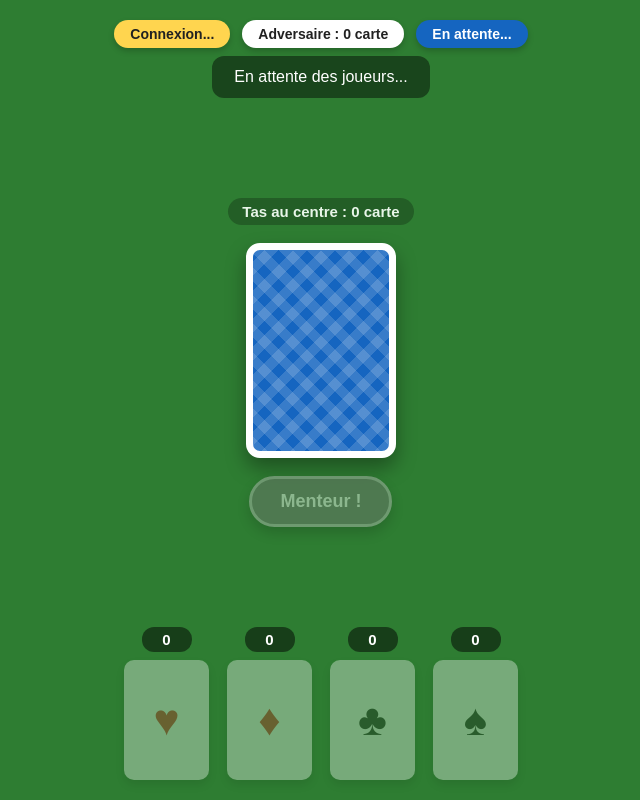
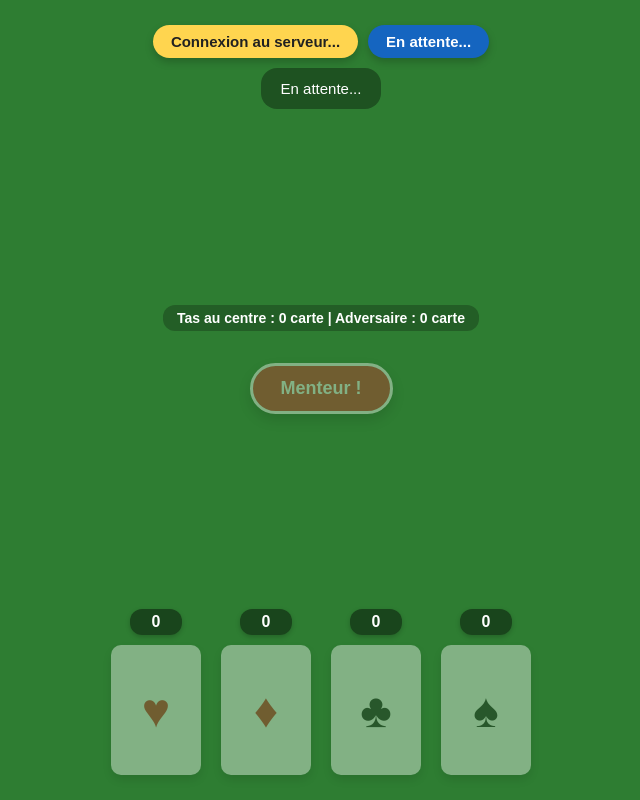
Before and after one commit to Rico-272/menteur_online, a FastAPI app: page / in a window 1280 px wide. Shown: the whole page, without its empty margins (319-959 px from the left). Run offline with FastAPI, Linux system fonts and the light colour scheme.

Commit message:
Update index.html

```diff
--- a/templates/index.html
+++ b/templates/index.html
@@ -2,7 +2,7 @@
 <html lang="fr">
 <head>
   <meta charset="UTF-8">
-  <title>Jeu du Menteur - Duel</title>
+  <title>Jeu du Menteur - 64 Cartes</title>
   <style>
     body {
       background-color: #2e7d32;
@@ -12,7 +12,7 @@
       align-items: center;
       min-height: 100vh;
       margin: 0;
-      padding: 20px;
+      padding: 25px 20px;
       box-sizing: border-box;
       font-family: Arial, sans-serif;
     }
@@ -29,73 +29,82 @@
       text-align: center;
       z-index: 100;
       padding: 20px;
+      box-sizing: border-box;
     }
 
-    #ecran-bloque h1 { color: #ef5350; }
+    #ecran-bloque h1 { color: #ef5350; margin-bottom: 10px; }
 
-    /* Barre supérieure d'informations */
     #en-tete {
       display: flex;
       flex-direction: column;
       align-items: center;
-      gap: 8px;
-      width: 100%;
-      max-width: 650px;
+      gap: 10px;
     }
 
     #ligne-badges {
       display: flex;
-      gap: 12px;
+      gap: 10px;
       flex-wrap: wrap;
       justify-content: center;
     }
 
-    .badge {
-      padding: 6px 16px;
+    #badge-role {
+      background-color: #ffd54f;
+      color: #212121;
+      font-weight: bold;
+      padding: 8px 18px;
       border-radius: 20px;
-      font-weight: bold;
-      font-size: 14px;
-      box-shadow: 0 3px 6px rgba(0,0,0,0.2);
+      font-size: 15px;
+      box-shadow: 0 4px 8px rgba(0,0,0,0.2);
     }
 
-    #badge-role { background-color: #ffd54f; color: #212121; }
-    #badge-adversaire { background-color: #ffffff; color: #212121; }
-    #badge-tour { background-color: #1565c0; color: #ffffff; }
-    #badge-tour.mon-tour { background-color: #ff6f00; color: #ffffff; }
+    #badge-tour {
+      background-color: #1565c0;
+      color: #ffffff;
+      font-weight: bold;
+      padding: 8px 18px;
+      border-radius: 20px;
+      font-size: 15px;
+      box-shadow: 0 4px 8px rgba(0,0,0,0.2);
+    }
 
-    #bandeau-annonce {
-      background-color: rgba(0, 0, 0, 0.45);
-      color: #fff;
-      padding: 10px 22px;
-      border-radius: 12px;
-      font-size: 16px;
+    #badge-tour.actif {
+      background-color: #ff6f00;
+    }
+
+    #info-action {
+      color: white;
+      background: rgba(0, 0, 0, 0.35);
+      padding: 10px 20px;
+      border-radius: 16px;
+      font-size: 15px;
       text-align: center;
       line-height: 1.4;
     }
 
-    /* Zone centrale : Tapis + Bouton Menteur */
     #zone-centrale {
       display: flex;
       flex-direction: column;
       align-items: center;
       justify-content: center;
-      gap: 18px;
+      gap: 16px;
       flex-grow: 1;
+      width: 100%;
     }
 
     #info-tas {
-      color: #e8f5e9;
+      color: white;
+      background: rgba(0, 0, 0, 0.25);
+      padding: 5px 14px;
+      border-radius: 12px;
+      font-size: 14px;
       font-weight: bold;
-      font-size: 15px;
-      background: rgba(0,0,0,0.25);
-      padding: 5px 14px;
-      border-radius: 15px;
     }
 
     .carte {
       display: none;
-      width: 150px;
-      height: 215px;
+      width: 160px;
+      height: 230px;
       background-color: #ffffff;
       border-radius: 14px;
       box-shadow: 0 10px 20px rgba(0, 0, 0, 0.35);
@@ -105,18 +114,18 @@
 
     .carte.visible {
       display: flex;
-      animation: poserCarte 0.3s cubic-bezier(0.175, 0.885, 0.32, 1.275);
+      animation: poserCarte 0.35s cubic-bezier(0.175, 0.885, 0.32, 1.275);
     }
 
     @keyframes poserCarte {
-      from { transform: translateY(25px) scale(1.12); opacity: 0; }
+      from { transform: translateY(30px) scale(1.15); opacity: 0; }
       to { transform: translateY(0) scale(1); opacity: 1; }
     }
 
     .rouge { color: #d32f2f; }
     .noir { color: #212121; }
 
-    .symbole { font-size: 85px; line-height: 1; user-select: none; }
+    .symbole { font-size: 90px; line-height: 1; user-select: none; }
     #carte-coeur .symbole::before { content: "♥"; }
     #carte-carreau .symbole::before { content: "♦"; }
     #carte-trefle .symbole::before { content: "♣"; }
@@ -136,7 +145,6 @@
       );
     }
 
-    /* Bouton Menteur & Rejouer */
     #btn-menteur {
       background-color: #d32f2f;
       color: white;
@@ -146,19 +154,17 @@
       font-weight: bold;
       border-radius: 30px;
       cursor: pointer;
-      box-shadow: 0 6px 14px rgba(0,0,0,0.35);
-      transition: transform 0.15s ease, background-color 0.15s ease;
+      box-shadow: 0 6px 14px rgba(0, 0, 0, 0.3);
+      transition: transform 0.2s ease, opacity 0.2s ease;
     }
 
     #btn-menteur:hover:not(:disabled) {
+      transform: scale(1.06);
       background-color: #b71c1c;
-      transform: scale(1.06);
     }
 
     #btn-menteur:disabled {
-      background-color: #757575;
-      border-color: #bdbdbd;
-      opacity: 0.45;
+      opacity: 0.4;
       cursor: not-allowed;
     }
 
@@ -167,18 +173,16 @@
       background-color: #ffd54f;
       color: #212121;
       border: none;
-      padding: 12px 26px;
-      font-size: 17px;
+      padding: 12px 24px;
+      font-size: 16px;
       font-weight: bold;
       border-radius: 25px;
       cursor: pointer;
-      box-shadow: 0 5px 12px rgba(0,0,0,0.3);
     }
 
-    /* Main du joueur en bas */
     #main-joueur {
       display: flex;
-      gap: 18px;
+      gap: 20px;
       justify-content: center;
       flex-wrap: wrap;
     }
@@ -187,23 +191,24 @@
       display: flex;
       flex-direction: column;
       align-items: center;
-      gap: 8px;
+      gap: 10px;
     }
 
     .compteur-carte {
-      background-color: rgba(0, 0, 0, 0.5);
+      background-color: rgba(0, 0, 0, 0.45);
       color: #ffffff;
       font-weight: bold;
-      font-size: 15px;
+      font-size: 16px;
       padding: 4px 14px;
       border-radius: 12px;
-      min-width: 22px;
+      min-width: 24px;
       text-align: center;
+      box-shadow: 0 2px 5px rgba(0,0,0,0.2);
     }
 
     .bouton-carte {
-      width: 85px;
-      height: 120px;
+      width: 90px;
+      height: 130px;
       background-color: #ffffff;
       border: none;
       border-radius: 10px;
@@ -211,17 +216,18 @@
       display: flex;
       justify-content: center;
       align-items: center;
-      font-size: 44px;
+      font-size: 48px;
       cursor: pointer;
-      transition: transform 0.2s ease, opacity 0.2s ease;
+      transition: transform 0.2s ease, box-shadow 0.2s ease, opacity 0.2s ease;
     }
 
     .bouton-carte:hover:not(:disabled) {
-      transform: translateY(-10px);
+      transform: translateY(-12px);
+      box-shadow: 0 12px 18px rgba(0, 0, 0, 0.35);
     }
 
     .bouton-carte:disabled {
-      opacity: 0.35;
+      opacity: 0.4;
       cursor: not-allowed;
     }
   </style>
@@ -231,35 +237,32 @@
   <div id="ecran-bloque">
     <h1>Accès bloqué</h1>
     <p id="texte-blocage">La salle est pleine (2/2 joueurs connectés).</p>
+    <p style="font-size: 14px; color: #aaa;">Veuillez patienter qu'un joueur quitte la partie puis rechargez la page.</p>
   </div>
 
-  <!-- En-tête -->
   <div id="en-tete">
     <div id="ligne-badges">
-      <span id="badge-role" class="badge">Connexion...</span>
-      <span id="badge-adversaire" class="badge">Adversaire : 0 carte</span>
-      <span id="badge-tour" class="badge">En attente...</span>
+      <div id="badge-role">Connexion au serveur...</div>
+      <div id="badge-tour">En attente...</div>
     </div>
-    <div id="bandeau-annonce">En attente des joueurs...</div>
+    <div id="info-action">En attente...</div>
   </div>
 
-  <!-- Centre du tapis -->
   <div id="zone-centrale">
-    <div id="info-tas">Tas au centre : 0 carte</div>
+    <div id="info-tas">Tas au centre : 0 carte | Adversaire : 0 carte</div>
 
     <div id="tapis-de-jeu">
       <div id="carte-coeur" class="carte rouge"><div class="symbole"></div></div>
       <div id="carte-carreau" class="carte rouge"><div class="symbole"></div></div>
       <div id="carte-trefle" class="carte noir"><div class="symbole"></div></div>
       <div id="carte-pique" class="carte noir"><div class="symbole"></div></div>
-      <div id="carte-dos" class="carte visible"></div>
+      <div id="carte-dos" class="carte"></div>
     </div>
 
     <button id="btn-menteur" onclick="crierMenteur()" disabled>Menteur !</button>
     <button id="btn-rejouer" onclick="relancerPartie()">Rejouer une partie</button>
   </div>
 
-  <!-- Main du joueur -->
   <div id="main-joueur">
     <div class="emplacement-carte">
       <span id="compte-coeur" class="compteur-carte">0</span>
@@ -286,12 +289,32 @@
     const protocole = window.location.protocol === "https:" ? "wss:" : "ws:";
     const ws = new WebSocket(`${protocole}//${window.location.host}/ws`);
 
-    const nomsCartes = {
+    const badgeRole = document.getElementById("badge-role");
+    const badgeTour = document.getElementById("badge-tour");
+    const infoAction = document.getElementById("info-action");
+    const btnMenteur = document.getElementById("btn-menteur");
+    const btnRejouer = document.getElementById("btn-rejouer");
+
+    let monRole = "";
+    let duelActif = false;
+    let cEstMonTour = false;
+    let maMain = { coeur: 0, carreau: 0, trefle: 0, pique: 0 };
+
+    const nomsFr = {
       coeur: "Cœur ♥",
       carreau: "Carreau ♦",
       trefle: "Trèfle ♣",
       pique: "Pique ♠"
     };
+
+    function mettreAJourBoutons() {
+      const types = ["coeur", "carreau", "trefle", "pique"];
+      types.forEach(type => {
+        const nb = maMain[type];
+        document.getElementById("compte-" + type).textContent = nb;
+        document.getElementById("btn-" + type).disabled = !(duelActif && cEstMonTour && nb > 0);
+      });
+    }
 
     ws.onmessage = (event) => {
       const data = JSON.parse(event.data);
@@ -299,61 +322,87 @@
       if (data.type === "complet") {
         document.getElementById("texte-blocage").textContent = data.message;
         document.getElementById("ecran-bloque").style.display = "flex";
-        return;
+        duelActif = false;
+        mettreAJourBoutons();
       }
 
-      if (data.type === "mise_a_jour") {
-        const estMonTour = (data.nb_joueurs === 2 && !data.partie_terminee && data.tour === data.mon_role);
+      else if (data.type === "attribution") {
+        monRole = data.role;
+        badgeRole.textContent = (data.role === "J1") ? "Vous êtes le Joueur 1" : "Vous êtes le Joueur 2";
+        afficherCarte(data.carte);
+      }
 
-        // Badges du haut
-        document.getElementById("badge-role").textContent = (data.mon_role === "J1") ? "Vous : Joueur 1" : "Vous : Joueur 2";
-        document.getElementById("badge-adversaire").textContent = `Adversaire : ${data.cartes_adversaire} carte(s)`;
+      else if (data.type === "maj_main") {
+        maMain = data.main;
+        mettreAJourBoutons();
+      }
 
-        const badgeTour = document.getElementById("badge-tour");
+      else if (data.type === "statut_salle") {
         if (data.nb_joueurs < 2) {
+          duelActif = false;
+          cEstMonTour = false;
+          maMain = { coeur: 0, carreau: 0, trefle: 0, pique: 0 };
           badgeTour.textContent = "En attente (1/2)";
-          badgeTour.classList.remove("mon-tour");
-        } else if (data.partie_terminee) {
-          badgeTour.textContent = "Partie terminée";
-          badgeTour.classList.remove("mon-tour");
-        } else if (estMonTour) {
-          badgeTour.textContent = "C'EST VOTRE TOUR !";
-          badgeTour.classList.add("mon-tour");
+          badgeTour.classList.remove("actif");
+          infoAction.textContent = "En attente de l'autre joueur (1/2)...";
+          btnMenteur.disabled = true;
+          btnRejouer.style.display = "none";
+          afficherCarte("dos");
         } else {
-          badgeTour.textContent = "Tour de l'adversaire...";
-          badgeTour.classList.remove("mon-tour");
+          duelActif = true;
         }
+        mettreAJourBoutons();
+      }
 
-        // Bandeau d'annonce et tas
-        let texteBandeau = data.message;
-        if (data.carte_annoncee && !data.partie_terminee) {
-          texteBandeau += `<br><strong>Carte annoncée pour ce tour : ${nomsCartes[data.carte_annoncee]}</strong>`;
-        }
-        document.getElementById("bandeau-annonce").innerHTML = texteBandeau;
-        document.getElementById("info-tas").textContent = `Tas au centre : ${data.taille_tas} carte(s)`;
-
-        // Carte affichée au centre
-        afficherCarte(data.carte_visuelle);
-
-        // Bouton Menteur & Bouton Rejouer
 Utilisez le code avec précaution.
-document.getElementById("btn-menteur").disabled = !data.peut_crier_menteur;
-document.getElementById("btn-rejouer").style.display = data.partie_terminee ? "inline-block" : "none";
-// Mise à jour des 4 compteurs et activation des cartes jouables
-["coeur", "carreau", "trefle", "pique"].forEach(type => {
-const nb = data.ma_main[type];
-document.getElementById("compte-" + type).textContent = nb;
-document.getElementById("btn-" + type).disabled = !(estMonTour && nb > 0);
-});
+else if (data.type === "etat_jeu") {
+afficherCarte(data.carte);
+const cartesAdv = (monRole === "J1") ? data.nb_j2 : data.nb_j1;
+document.getElementById("info-tas").textContent = Tas au centre : ${data.taille_tas} carte(s) | Adversaire : ${cartesAdv} carte(s);
+let texte = data.info;
+if (data.annonce && !data.partie_finie) {
+texte += <br><strong>Carte annoncée : ${nomsFr[data.annonce]}</strong>;
+}
+infoAction.innerHTML = texte;
+if (data.partie_finie) {
+cEstMonTour = false;
+badgeTour.textContent = "Partie terminée";
+badgeTour.classList.remove("actif");
+btnMenteur.disabled = true;
+btnRejouer.style.display = "inline-block";
+} else {
+btnRejouer.style.display = "none";
+cEstMonTour = (data.tour === monRole);
+if (cEstMonTour) {
+badgeTour.textContent = "C'est votre tour !";
+badgeTour.classList.add("actif");
+} else {
+badgeTour.textContent = "Tour de l'adversaire...";
+badgeTour.classList.remove("actif");
+}
+// Bouton Menteur actif uniquement si c'est mon tour et qu'il y a au moins 1 carte face cachée (tas >= 2)
+btnMenteur.disabled = !(cEstMonTour && data.taille_tas >= 2);
+}
+mettreAJourBoutons();
+}
+};
+ws.onclose = () => {
+if (document.getElementById("ecran-bloque").style.display !== "flex") {
+badgeRole.textContent = "Déconnecté du serveur";
+badgeRole.style.backgroundColor = "#ef5350";
+badgeRole.style.color = "white";
+duelActif = false;
+btnMenteur.disabled = true;
+mettreAJourBoutons();
 }
 };
 function envoyerChoix(nomCarte) {
-if (ws.readyState === WebSocket.OPEN) {
+if (ws.readyState === WebSocket.OPEN && duelActif && cEstMonTour && maMain[nomCarte] > 0) {
 ws.send(JSON.stringify({ action: "jouer_carte", valeur: nomCarte }));
 }
 }
 function crierMenteur() {
-if (ws.readyState === WebSocket.OPEN) {
+if (ws.readyState === WebSocket.OPEN && duelActif && cEstMonTour) {
 ws.send(JSON.stringify({ action: "menteur" }));
 }
 }
```
